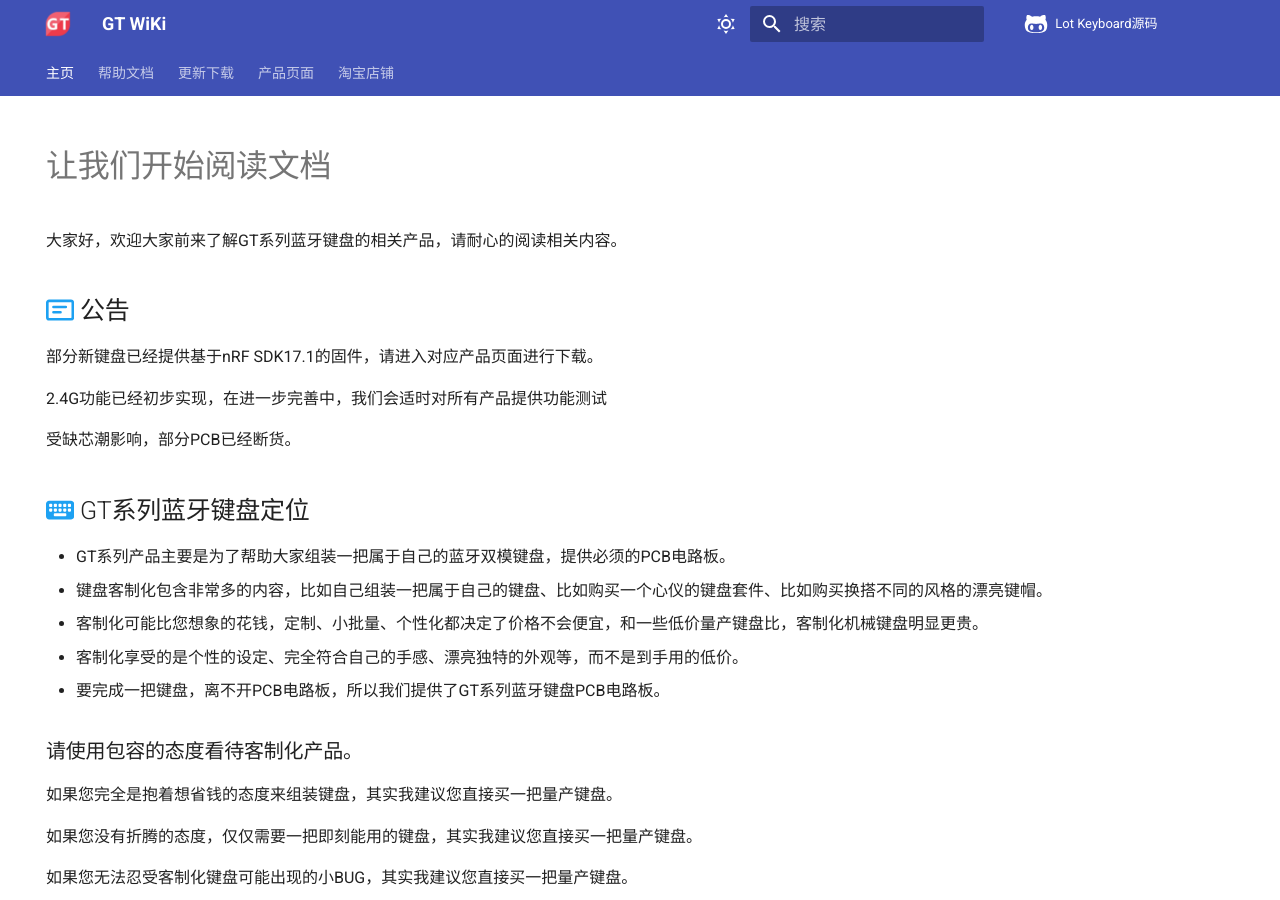
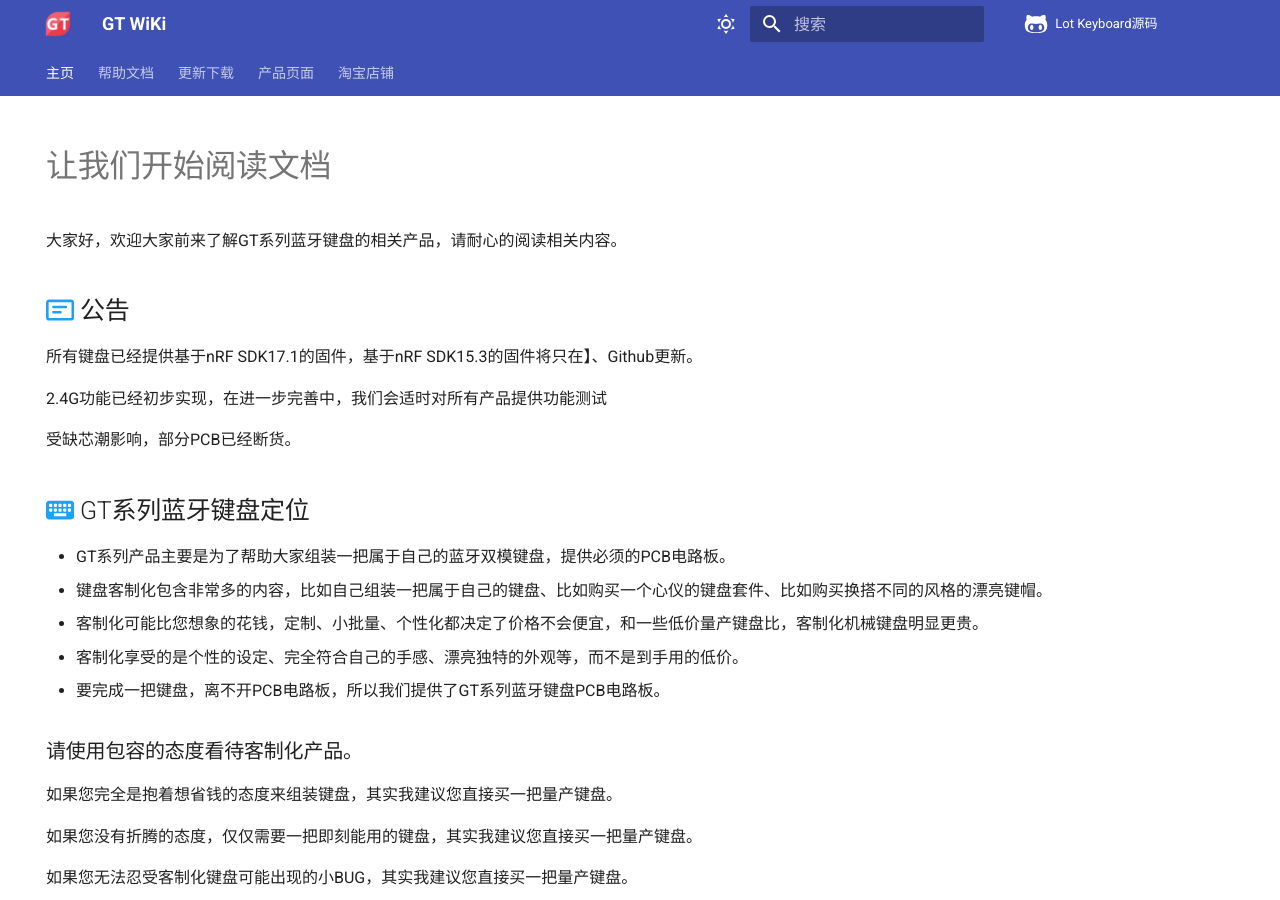
Before and after one commit to genokolar/genokolar.github.io, an MkDocs documentation site: the page built from docs/index.md, in a window 1280 px wide and 900 px high. Built offline with MkDocs 1.6.1 and Material for MkDocs 9.7.7, drawn with Linux system fonts in a browser that asks for light colours; comment, search, counter and statistics services are not loaded.

Commit message:
Update index.md

```diff
--- a/docs/index.md
+++ b/docs/index.md
@@ -12,7 +12,7 @@ hide:
 
 :octicons-note-16: 公告
 ------------
-部分新键盘已经提供基于nRF SDK17.1的固件，请进入对应产品页面进行下载。
+所有键盘已经提供基于nRF SDK17.1的固件，基于nRF SDK15.3的固件将只在】、Github更新。
 
 2.4G功能已经初步实现，在进一步完善中，我们会适时对所有产品提供功能测试
 
```
